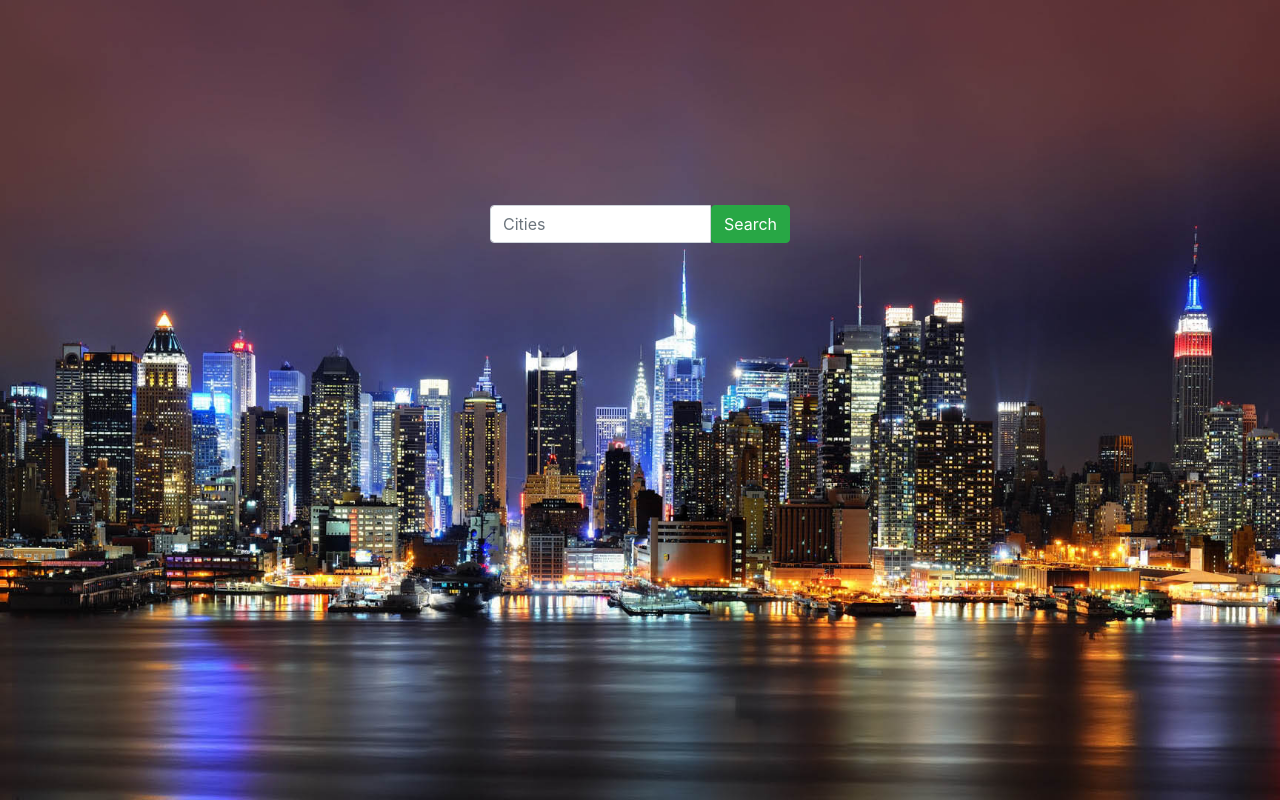
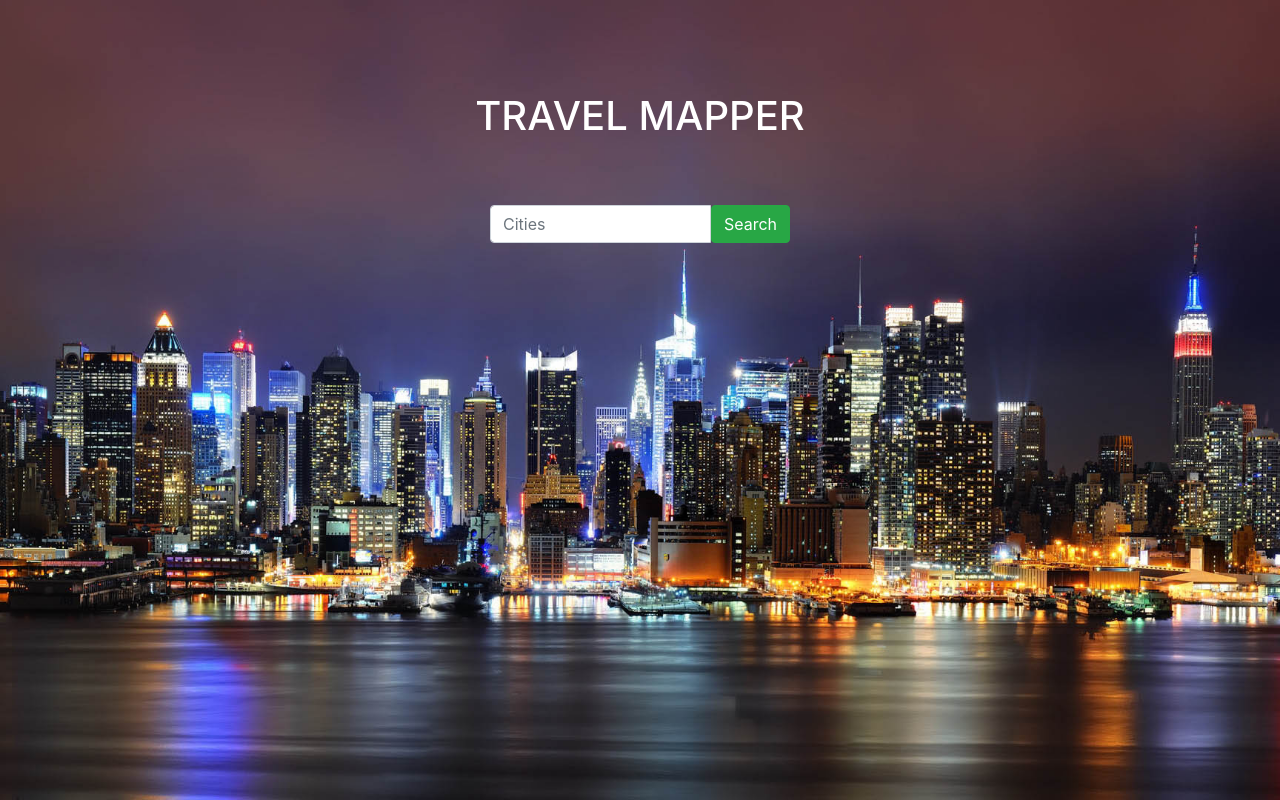
Before and after one commit to raopg/HackMIT2018, a website: page index.html in a window 1280 px wide. Drawn offline with nearby package versions, Linux system fonts and the light colour scheme; some packages are replaced by stand-ins of ours.

Commit message:
Added title

```diff
--- a/index.html
+++ b/index.html
@@ -18,6 +18,9 @@
     </head>
 
     <body>
+        <div id="title-logo">
+            <h1>TRAVEL MAPPER</h1>
+        </div>
         <div id="container" class="center-this col-6 col-md-6 col-md-offset-3">
             <div class="row">
                 <div class="input-group">
--- a/styles/main.css
+++ b/styles/main.css
@@ -43,3 +43,12 @@ body {
 .input_group input{
 
 }
+#title-logo{
+    color:white;
+    position: absolute;
+    top: 15%;
+    left:50%;
+    transform: translate(-50%,-50%);
+}
+
+}
```
Also changed, not shown: maps.html (+2 -0 lines).
